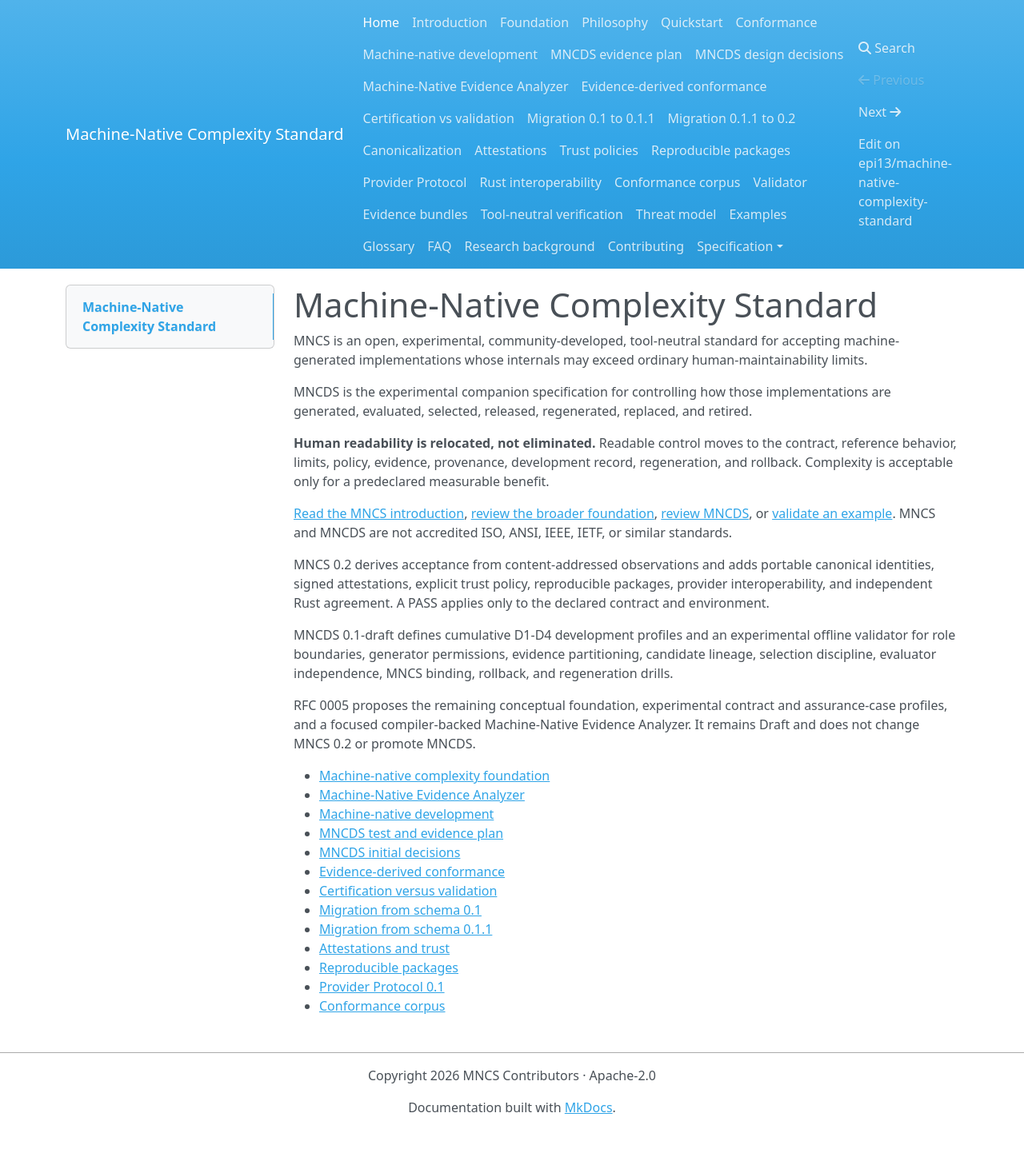
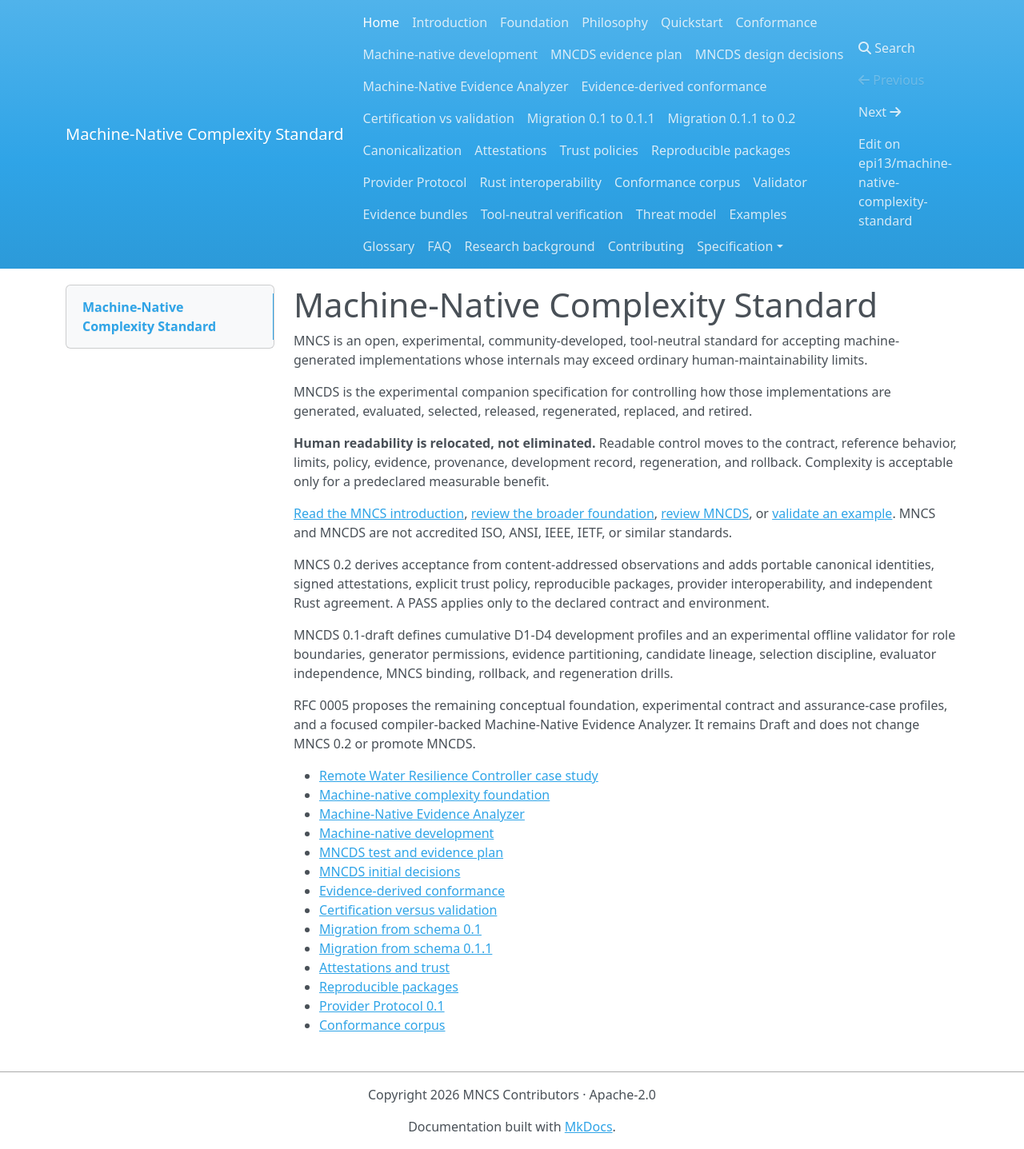
Before and after one commit to epi13/machine-native-complexity-standard, an MkDocs documentation site: the page built from docs/index.md, in a window 1280 px wide. Shown: the whole page at 80% size. Built offline with MkDocs 1.6.1, drawn with Linux system fonts in a browser that asks for light colours; nearby versions of some CDN libraries; before the commit the page ends 1413 px from its top, so only the background shows below that.

Commit message:
Document remote water case study

```diff
--- a/docs/index.md
+++ b/docs/index.md
@@ -31,6 +31,7 @@ RFC 0005 proposes the remaining conceptual foundation, experimental contract and
 assurance-case profiles, and a focused compiler-backed Machine-Native Evidence Analyzer.
 It remains Draft and does not change MNCS 0.2 or promote MNCDS.
 
+- [Remote Water Resilience Controller case study](remote-water-control.md)
 - [Machine-native complexity foundation](foundational-model.md)
 - [Machine-Native Evidence Analyzer](machine-native-evidence-analyzer.md)
 - [Machine-native development](mncds.md)
```
